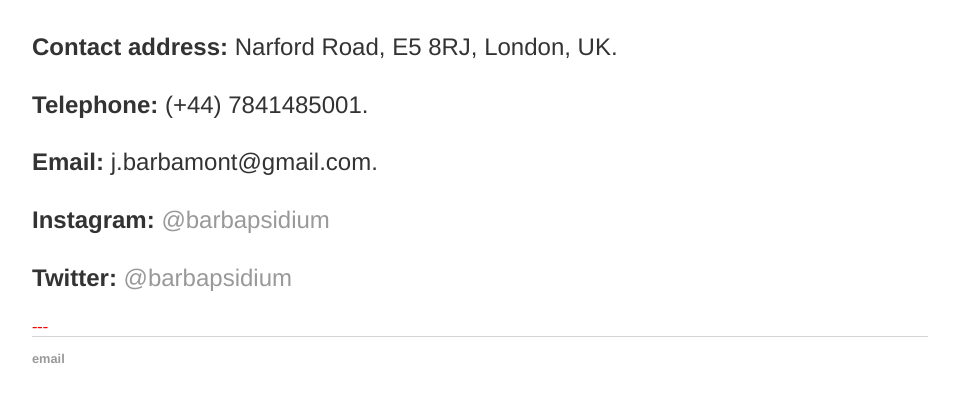
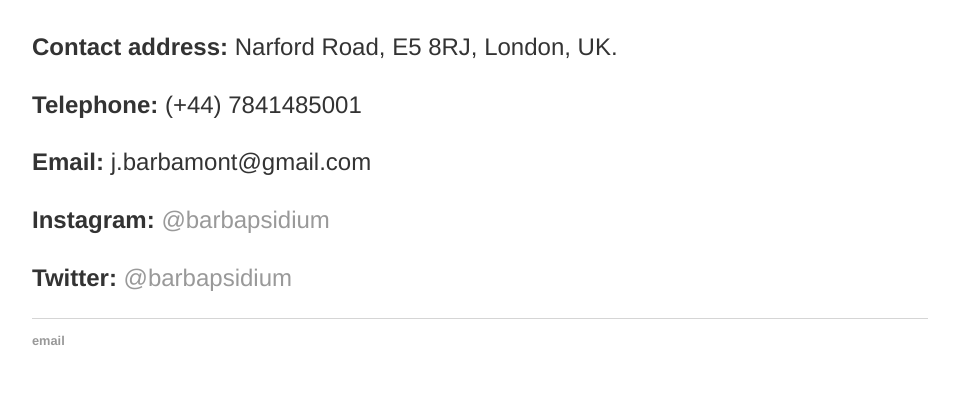
Before and after one commit to josebarbamontoya/josebarbamontoya.github.io, a Jekyll site: the page built from about/index.html, in a window 1280 px wide. Shown: the part 255-657 px from the top of the page, without its empty margins (160-1119 px from the left). Built offline with Jekyll 4.4.1, drawn with Linux system fonts in a browser that asks for light colours; some of the changed lines change nothing that is shown.

Commit message:
Update index.html

```diff
--- a/about/index.html
+++ b/about/index.html
@@ -6,28 +6,13 @@ title: Jose Barba-Montoya
 <div class="about">
   					<h1>About</h1>
 	<h3><font color="red">Sorry, this page is under construction...</h3>
-		<p><b>Contact address: </b>Narford Road, E5 8RJ, London, UK.
-		<p><b>Telephone: </b> (+44) 7841485001.</p>
-		<p><span class="obfuscate"><b>Email: </b>j.barbamont@gmail.com.</span></p>
+		<p><b>Contact address: </b>Narford Road, E5 8RJ, London, UK.</p>
+		<p><b>Telephone: </b> (+44) 7841485001</p>
+		<p><span class="obfuscate"><b>Email: </b>j.barbamont@gmail.com</span></p>
 		<p><b>Instagram: </b> <a href="https://www.instagram.com/barbapsidium/">@barbapsidium</a></p>
 		<p><b>Twitter: </b> <a href="https://twitter.com/barbapsidium">@barbapsidium</a></p>
 
 		</div>
-		---
-<!-- layout: default
-title: Jose Barba-Montoya
----
-
-	<div class="research">
-					<h1>Research</h1>
-					<p><b>Google Scholar profile:</b><a href="https://scholar.google.co.uk/citations?user=rYRRNz0AAAAJ&hl=en"> scholar.google.co.uk/citations?user=rYRRNz0AAAAJ&hl=en</a></p>
-					<h3>Publications</h3>
-<p><b>Constraining uncertainty in the timescale of angiosperm evolution and the veracity of a Cretaceous Terrestrial Revolution.</b><br>
-<b>Barba-Montoya J</b>, dos Reis M, Schneider H, Donoghue PCJ, Yang Z. (2018) New Phytologist, 218: 819–834. DOI: 10.1111/nph.15011. -->
-
-
-
-
 
 <!-- BULLET POINT LINK EXAMPLE <li>Instagram:<a href="https://www.instagram.com/barbapsidium/"> @barbapsidium</a></li>
 				<li>Twitter:<a href="https://twitter.com/barbapsidium"> @barbapsidium</a></li>
```
